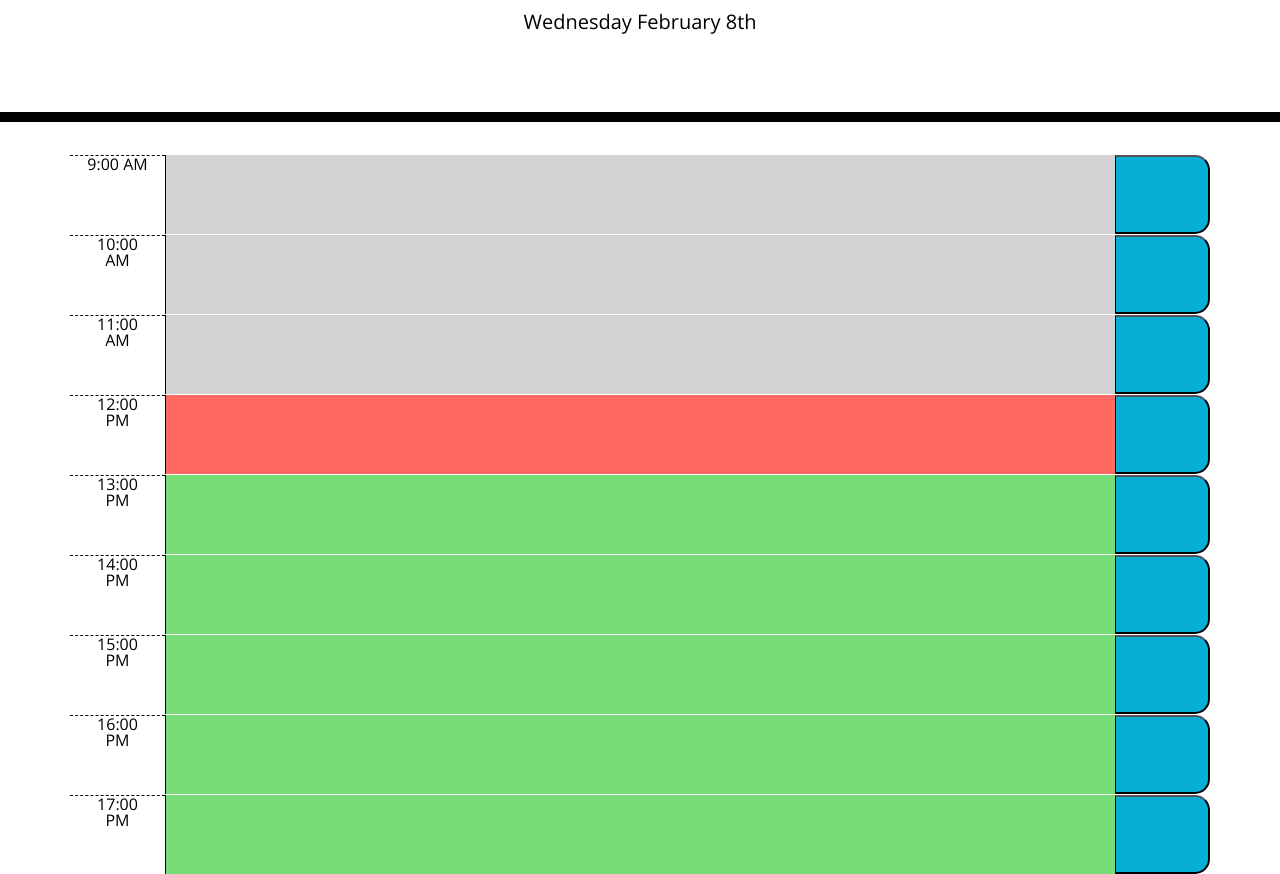
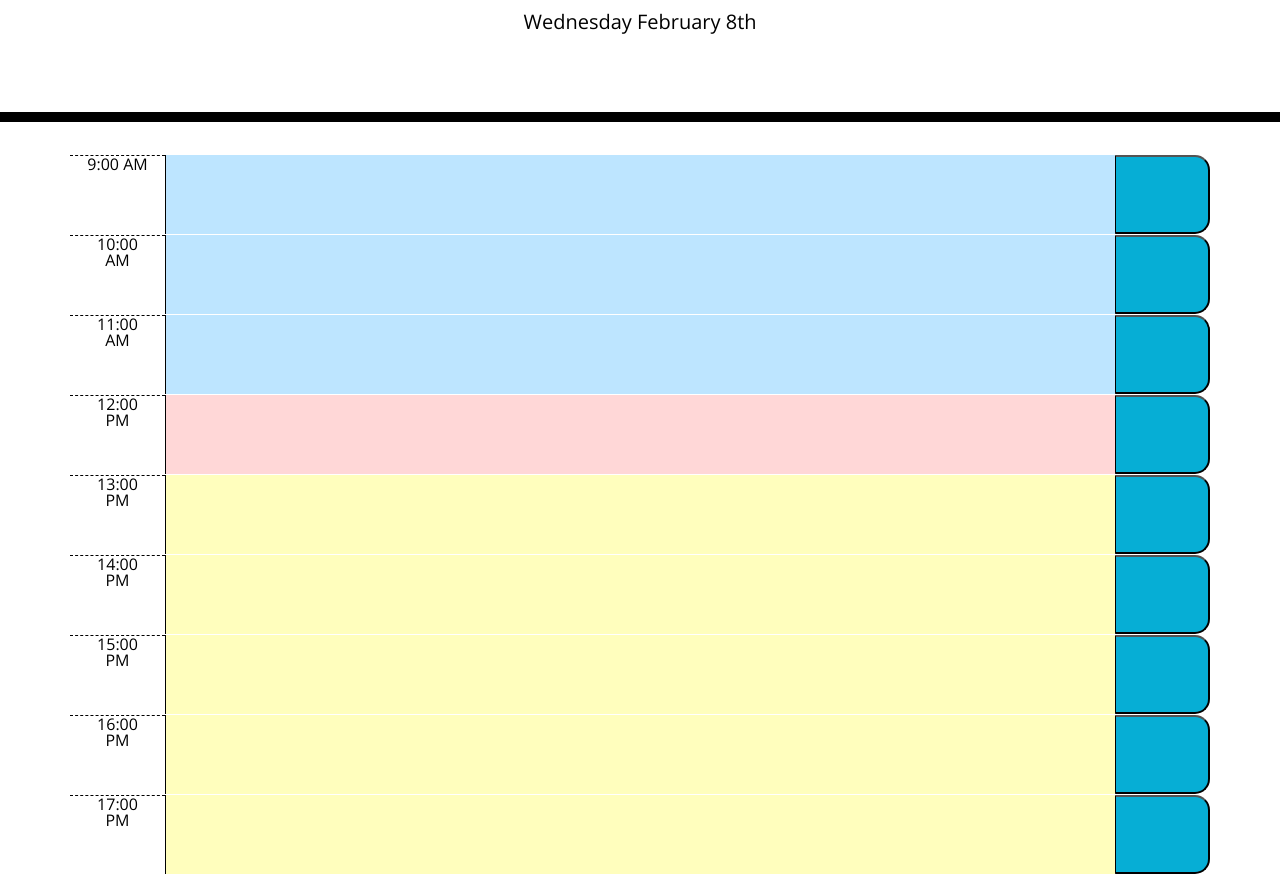
Before and after one commit to LiamLJhoward/Work-Day-Scheduler, a plain HTML site: page index.html in a window 1280 px wide. Shown: the part 182-1056 px from the top of the page. Drawn offline with nearby package versions, Linux system fonts and the light colour scheme.

Commit message:
localstorage complete

```diff
--- a/index.html
+++ b/index.html
@@ -32,47 +32,47 @@
       <!-- Timeblocks go here -->
             <div class="row time-block">
              <label class="hour col-1" >9:00 AM</label>
-             <textarea class="textarea col-10" id="9" type="text" id="event"></textarea>
+             <textarea class="textarea col-10 schedule" id="9" type="text" id="event"></textarea>
              <button class="saveBtn col-1">
            </div>
            <div class="row time-block">
             <label class="hour col-1" >10:00 AM</label>
-            <textarea class="textarea col-10" id="10" type="text" id="event"></textarea>
+            <textarea class="textarea col-10 schedule" id="10" type="text" id="event"></textarea>
             <button class="saveBtn col-1">
           </div>
           <div class="row time-block">
             <label class="hour col-1" >11:00 AM</label>
-            <textarea class="textarea col-10" id="11" type="text" id="event"></textarea>
+            <textarea class="textarea col-10 schedule" id="11" type="text" id="event"></textarea>
             <button class="saveBtn col-1">
           </div>
           <div class="row time-block">
             <label class="hour col-1">12:00 PM</label>
-            <textarea class="textarea col-10" id="12" type="text" id="event"></textarea>
+            <textarea class="textarea col-10 schedule" id="12" type="text" id="event"></textarea>
             <button class="saveBtn col-1">
           </div>
           <div class="row time-block">
             <label class="hour col-1">13:00 PM</label>
-            <textarea class="textarea col-10" id="13" type="text" id="event"></textarea>
+            <textarea class="textarea col-10 schedule" id="13" type="text" id="event"></textarea>
             <button class="saveBtn col-1">
           </div>
           <div class="row time-block">
             <label class="hour col-1">14:00 PM</label>
-            <textarea class="textarea col-10" id="14" type="text" id="event"></textarea>
+            <textarea class="textarea col-10 schedule" id="14" type="text" id="event"></textarea>
             <button class="saveBtn col-1">
           </div>
           <div class="row time-block">
             <label class="hour col-1">15:00 PM</label>
-            <textarea class="textarea col-10" id="15" type="text" id="event"></textarea>
+            <textarea class="textarea col-10 schedule" id="15" type="text" id="event"></textarea>
             <button class="saveBtn col-1">
           </div>
           <div class="row time-block">
             <label class="hour col-1">16:00 PM</label>
-            <textarea class="textarea col-10" id="16" type="text" id="event"></textarea>
+            <textarea class="textarea col-10 schedule" id="16" type="text" id="event"></textarea>
             <button class="saveBtn col-1">
           </div>
           <div class="row time-block">
             <label class="hour col-1">17:00 PM</label>
-            <textarea class="textarea col-10" id="17" type="text" id="event"></textarea>
+            <textarea class="textarea col-10 schedule" id="17" type="text" id="event"></textarea>
             <button class="saveBtn col-1">
           </div>
        </div>
--- a/script.js
+++ b/script.js
@@ -6,10 +6,13 @@ $(document).ready(function () {
   // Current Hour
   let currentHour = moment().format("HH");
 
+  // Save Button
+  let saveBtn = $(".saveBtn");
+
+  // Colours time blocks
   for (let i = 9; i < 18; i++) {
-
-  let hour = parseInt($(`#${i}`).attr("id"))
-  console.log(currentHour, hour)
+    let hour = parseInt($(`#${i}`).attr("id"));
+    console.log(currentHour, hour);
     if (currentHour == hour) {
       $(`#${i}`).addClass("present");
     } else if (currentHour < hour) {
@@ -17,14 +20,25 @@ for (let i = 9; i < 18; i++) {
     } else {
       $(`#${i}`).addClass("past");
     }
+
     // localStorage getItem here
+    saveBtn.on("click", function () {
+      let time = $(this).siblings(".hour").text();
+      let schedule = $(this).siblings(".schedule").val();
 
-$(".saveBtn").on("click", function(){
- let text = $("textarea").attr(".textarea");
- localStorage.setItem(hour, JSON.stringify(text));
+      localStorage.setItem(time, schedule);
     });
 
+    function usePlanner() {
+
+      $(".hour").each(function() {
+        let current = $(this).text();
+        let currentPlan = localStorage.getItem(current);
+
+        if(currentPlan !== null) {
+          $(this).siblings(".schedule").val(currentPlan);
         }
-
-
-});
+      }
+ )}
+ usePlanner();
+    }});
--- a/style.css
+++ b/style.css
@@ -49,18 +49,18 @@ body {
 }
 
 .past {
-  background-color: #d3d3d3;
-  color: white;
+  background-color: #BDE5FF;
+  color: rgb(41, 41, 41);
 }
 
 .present {
-  background-color: #ff6961;
-  color: white;
+  background-color: #FFD7D7;
+  color: rgb(41, 41, 41);
 }
 
 .future {
-  background-color: #77dd77;
-  color: white;
+  background-color: #FFFEBD;
+  color: rgb(41, 41, 41);
 }
 
 .saveBtn {
```
Lines whose indentation alone changed are shown as unchanged.
